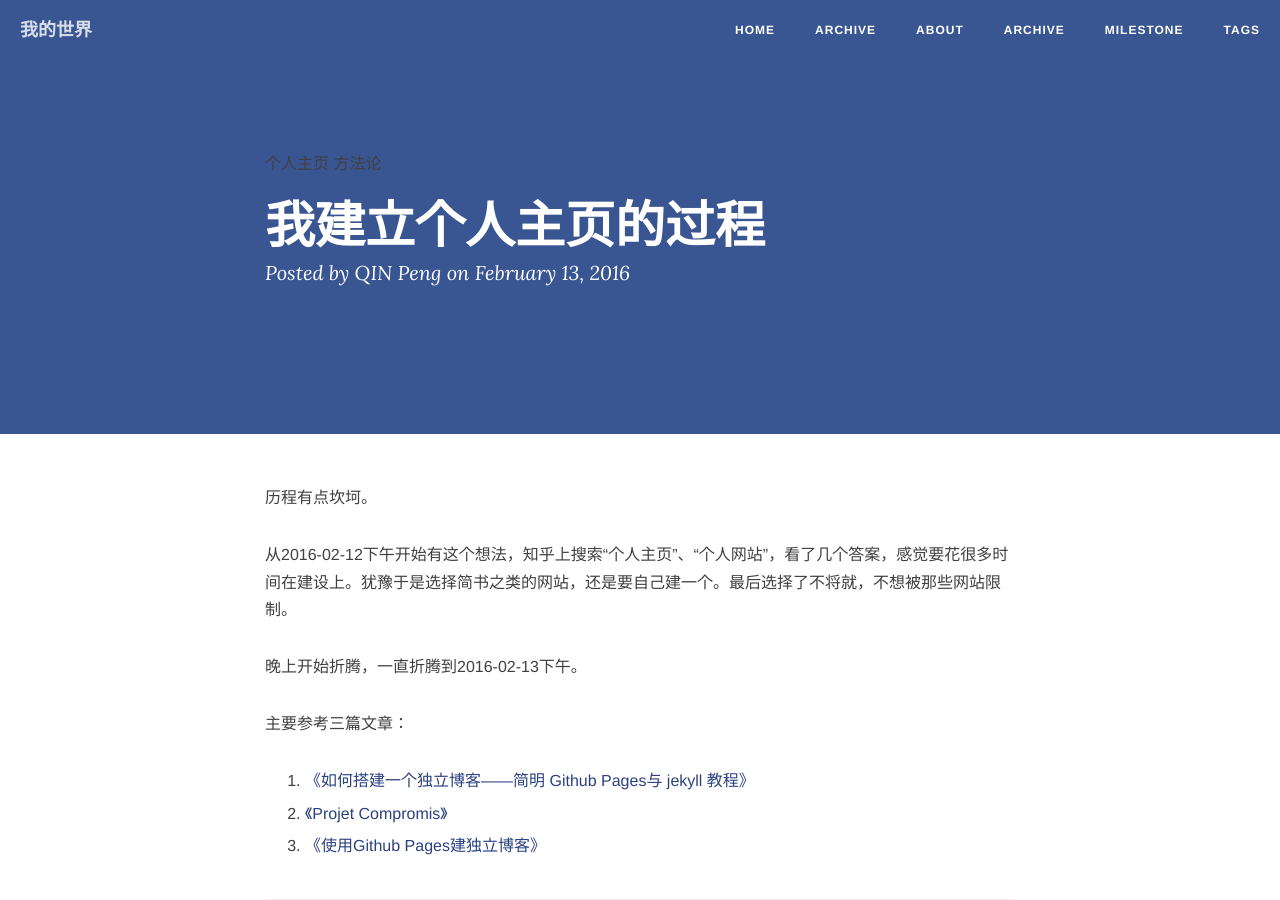
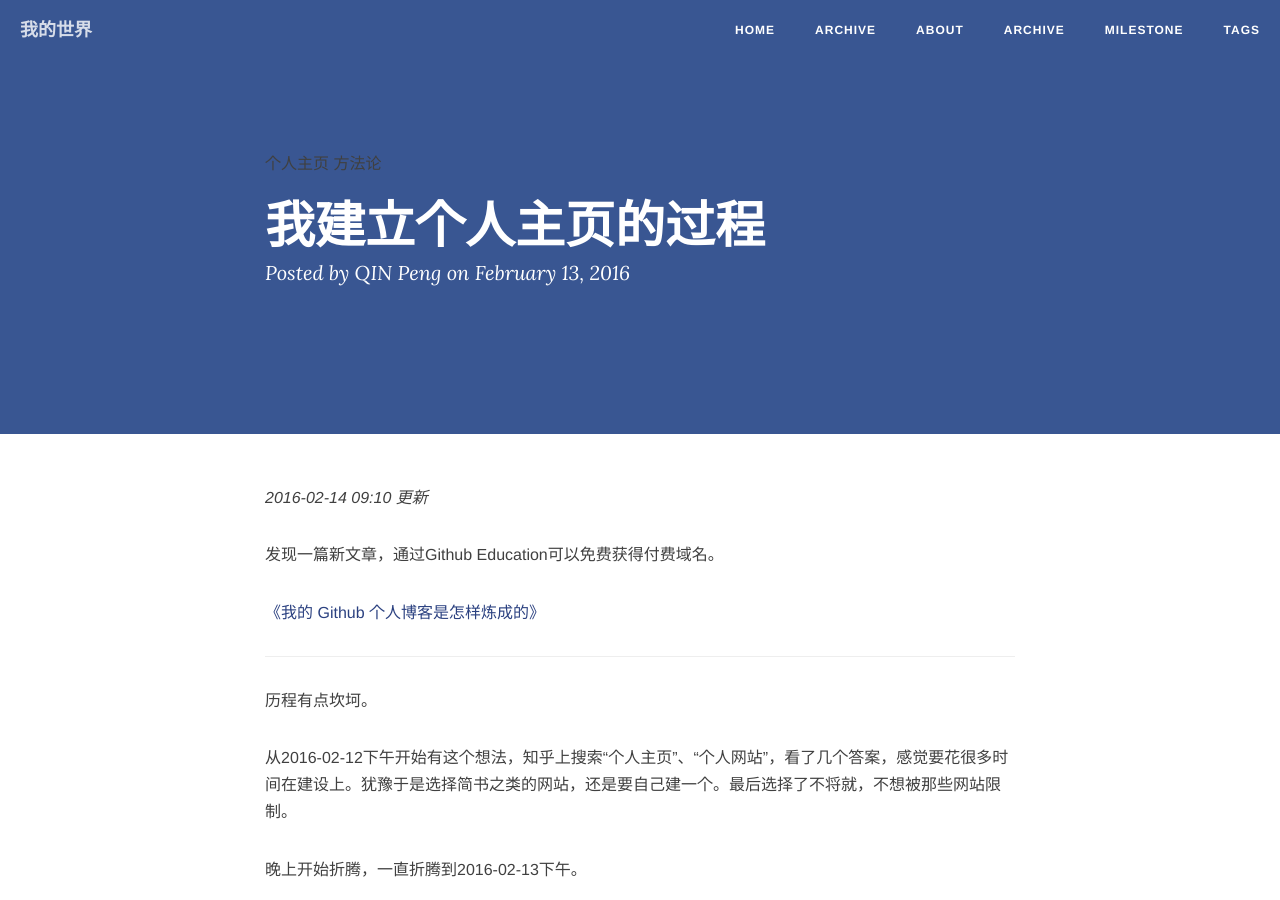
Before and after one commit to QinPengBlog/qinpengblog.github.io, a Jekyll site: the page built from _posts/2016-02-13-Recording-of-build-my-blog.md, in a window 1280 px wide and 900 px high. Built offline with Jekyll 4.4.1, drawn with Linux system fonts in a browser that asks for light colours; nearby versions of some CDN libraries; comment, search, counter and statistics services are not loaded.

Commit message:
WHAT-YOU-HAVE-DONE
Signed-off-by: QIN Peng <qinp_2025@163.com>

```diff
--- a/_posts/2016-02-13-Recording-of-build-my-blog.md
+++ b/_posts/2016-02-13-Recording-of-build-my-blog.md
@@ -5,6 +5,13 @@ date: 2016-02-13
 categories: blog
 tags: [个人主页,方法论]
 description: 给自己花在这上面的时间备个份。
+
+---
+_2016-02-14 09:10 更新_
+
+发现一篇新文章，通过Github Education可以免费获得付费域名。
+
+[《我的 Github 个人博客是怎样炼成的》](http://www.jianshu.com/p/4fd3cb0a11da#)
 
 ---
 
```
Also changed, not shown: _posts/2016-02-13-why-write-blog.md (+1 -1 lines).
